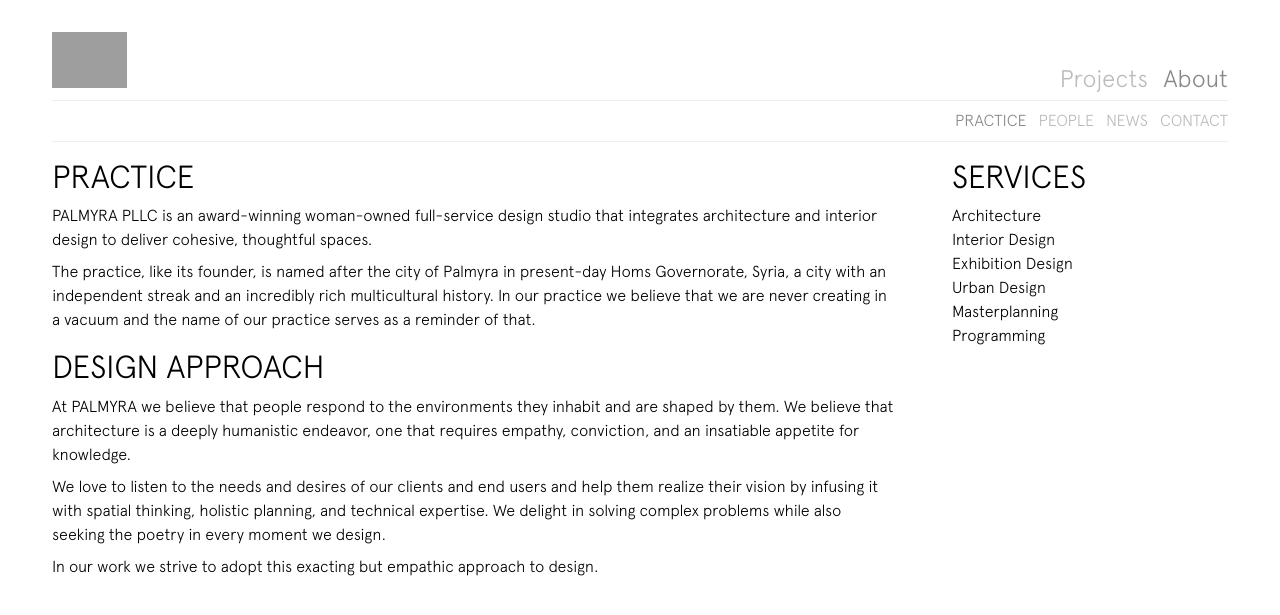
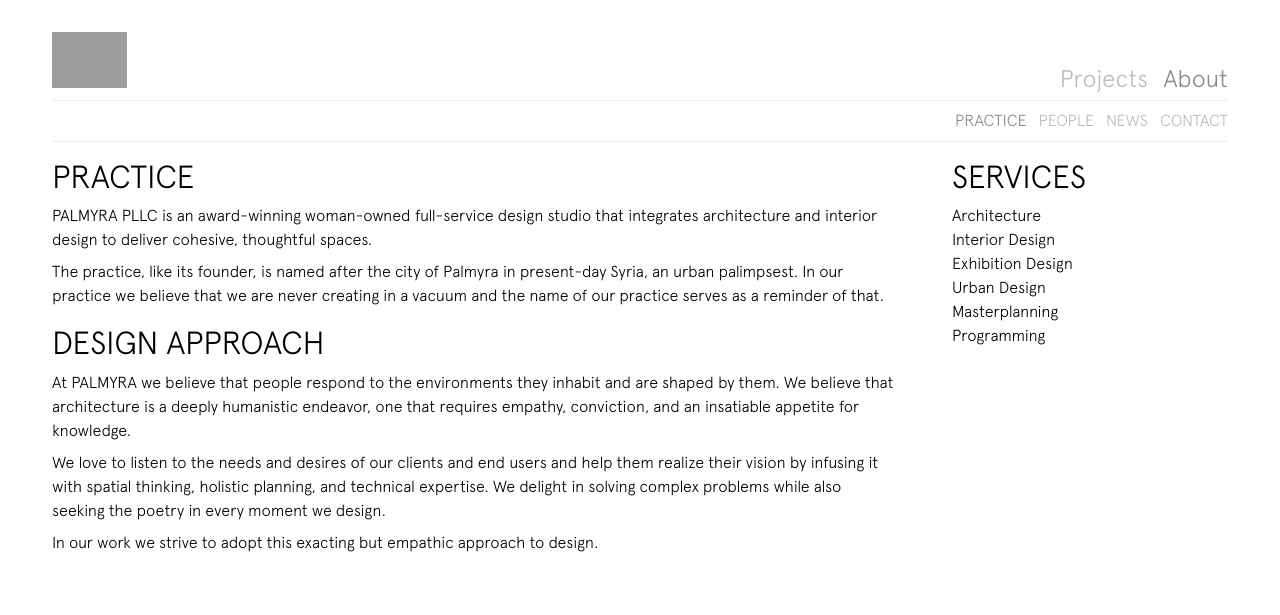
Before and after one commit to palmyra-arch/palmyra-arch.github.io, a Jekyll site: the page built from practice.html, in a window 1280 px wide. Shown: the top 615 px of the page. Built offline with Jekyll 4.4.1, drawn with Linux system fonts in a browser that asks for light colours; grey boxes are pictures that could not be loaded.

Commit message:
misc updates

```diff
--- a/practice.html
+++ b/practice.html
@@ -13,7 +13,7 @@
                     </div>
 
                     <div class="paragraph practice-left">
-                         The practice, like its founder, is named after the city of Palmyra in present-day Homs Governorate, Syria, a city with an independent streak and an incredibly rich multicultural history. In our practice we believe that we are never creating in a vacuum and the name of our practice serves as a reminder of that.
+                         The practice, like its founder, is named after the city of Palmyra in present-day Syria, an urban palimpsest. In our practice we believe that we are never creating in a vacuum and the name of our practice serves as a reminder of that.
                     </div>
 <!--
                     <div class="paragraph practice-heading practice-left" >
--- a/projects/fenix/fenix.html
+++ b/projects/fenix/fenix.html
@@ -35,6 +35,12 @@
       <b> Contractor: </b> <br>
       Landhäus Builders & Developers <br>
     </div>
+  </div>
+</div>
+
+<div class="row img-row">
+  <div class="col col-1-1 img-col">
+    <img src="/projects/fenix/images/Fenix_Plan.png">
   </div>
 </div>
 
```
